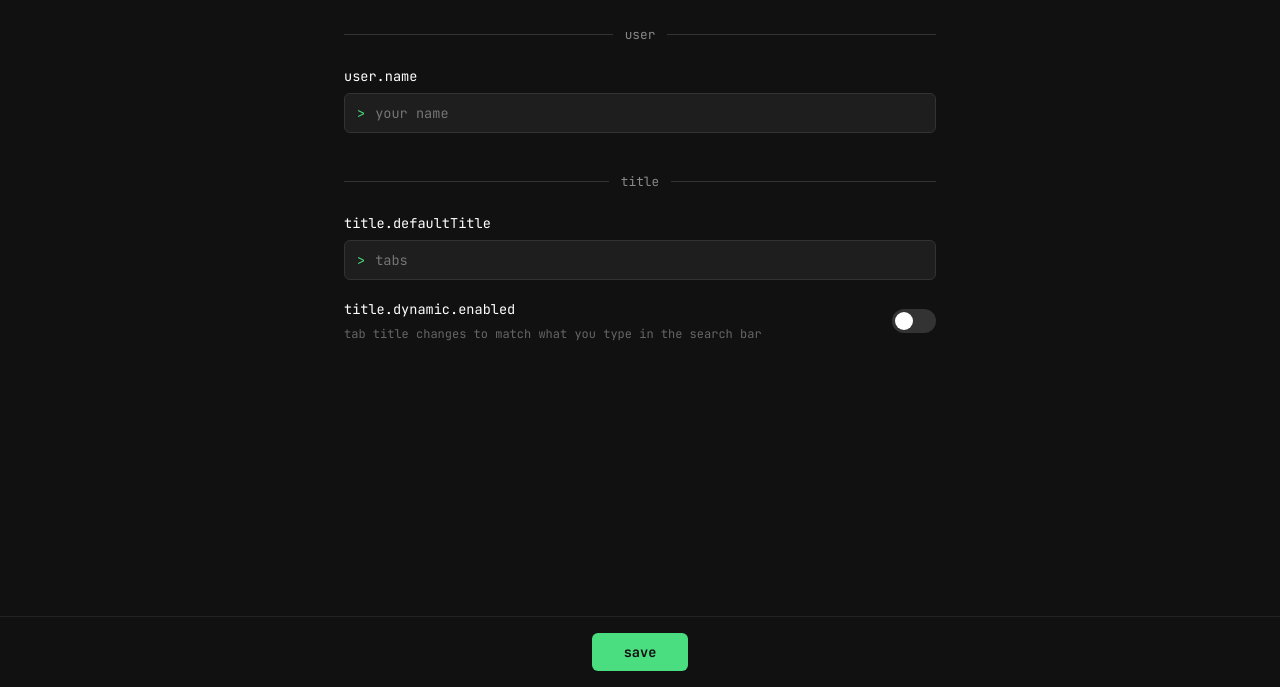
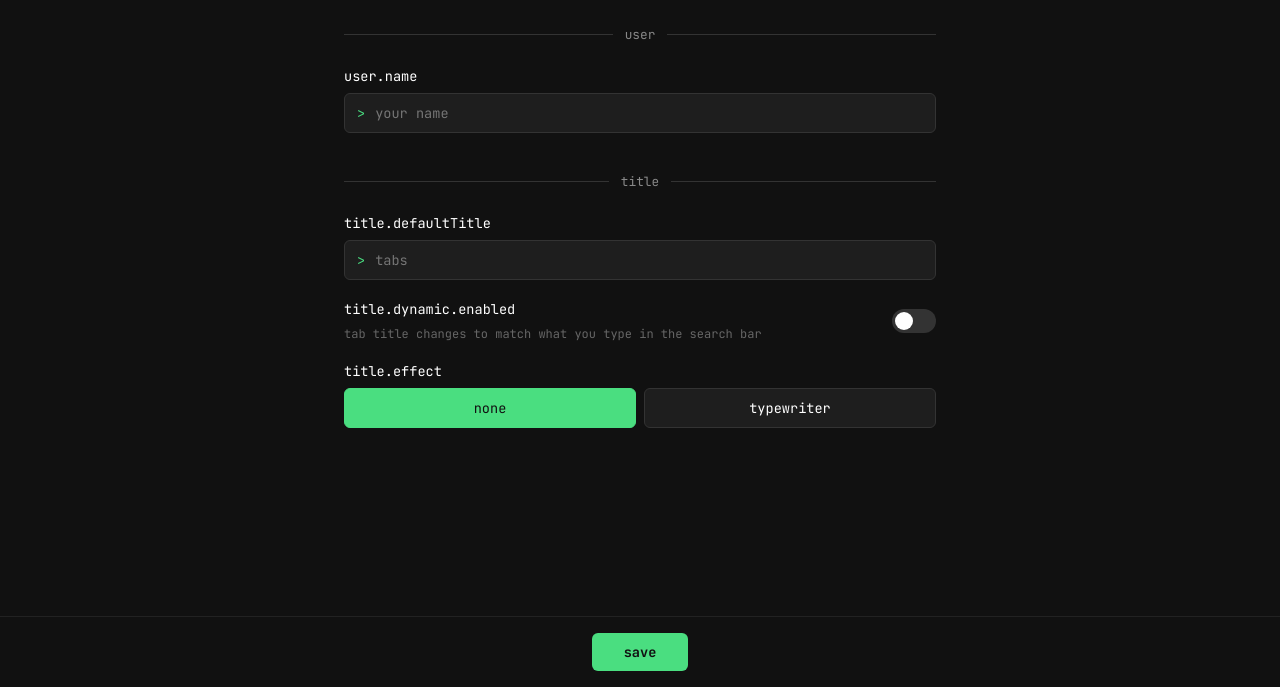
Before and after one commit to vodkaesc/tabs, a browser extension: page src/tune.html in a window 1280 px wide. Shown: the part 113-800 px from the top of the page. Drawn offline with Linux system fonts and the light colour scheme.

Commit message:
added title.effect tuning

```diff
--- a/src/tune.html
+++ b/src/tune.html
@@ -145,6 +145,31 @@
       transform: translateX(20px);
     }
 
+    .btn-group {
+      display: grid;
+      grid-template-columns: 1fr 1fr;
+      gap: 8px;
+      margin-bottom: 20px;
+    }
+
+    .option-btn {
+      padding: 10px;
+      background: #1e1e1e;
+      border: 1px solid #333;
+      border-radius: 6px;
+      color: #fff;
+      font-family: 'JetBrains Mono', monospace;
+      font-size: 0.85rem;
+      cursor: pointer;
+      transition: background 0.2s, border-color 0.2s;
+    }
+
+    .option-btn.active {
+      background: #4ade80;
+      border-color: #4ade80;
+      color: #111;
+    }
+
     .save-bar {
       position: fixed;
       bottom: 0;
@@ -233,6 +258,12 @@
       </label>
     </div>
 
+    <p class="setting-label">title.effect</p>
+    <div class="btn-group">
+      <button class="option-btn active" data-value="none">none</button>
+      <button class="option-btn" data-value="typewriter">typewriter</button>
+    </div>
+
   </div>
 
   <div class="save-bar">
--- a/src/tune.js
+++ b/src/tune.js
@@ -1,21 +1,39 @@
 const usernameInput = document.getElementById("username");
 const tabTitleInput = document.getElementById("tab-title");
 const dynamicTitleToggle = document.getElementById("dynamic-title");
+const effectBtns = document.querySelectorAll(".option-btn[data-value]");
 
-chrome.storage.sync.get(["username", "tabTitle", "dynamicTitle"], (result) => {
+let selectedEffect = "none";
+
+// button group logic
+effectBtns.forEach(btn => {
+  btn.addEventListener("click", () => {
+    effectBtns.forEach(b => b.classList.remove("active"));
+    btn.classList.add("active");
+    selectedEffect = btn.dataset.value;
+  });
+});
+
+// load
+chrome.storage.sync.get(["username", "tabTitle", "dynamicTitle", "titleEffect"], (result) => {
   if (result.username) usernameInput.value = result.username;
   if (result.tabTitle) tabTitleInput.value = result.tabTitle;
   dynamicTitleToggle.checked = result.dynamicTitle || false;
+
+  selectedEffect = result.titleEffect || "none";
+  effectBtns.forEach(btn => {
+    btn.classList.toggle("active", btn.dataset.value === selectedEffect);
+  });
 });
 
+// save
 document.querySelector(".btn-save").addEventListener("click", () => {
   chrome.storage.sync.set({
     username: usernameInput.value,
     tabTitle: tabTitleInput.value,
     dynamicTitle: dynamicTitleToggle.checked,
-  }, () => {
-    showToast("changes saved");
-  });
+    titleEffect: selectedEffect,
+  }, () => showToast("changes saved"));
 });
 
 function showToast(message) {
```
Also changed, not shown: src/index.js (+20 -10 lines).
